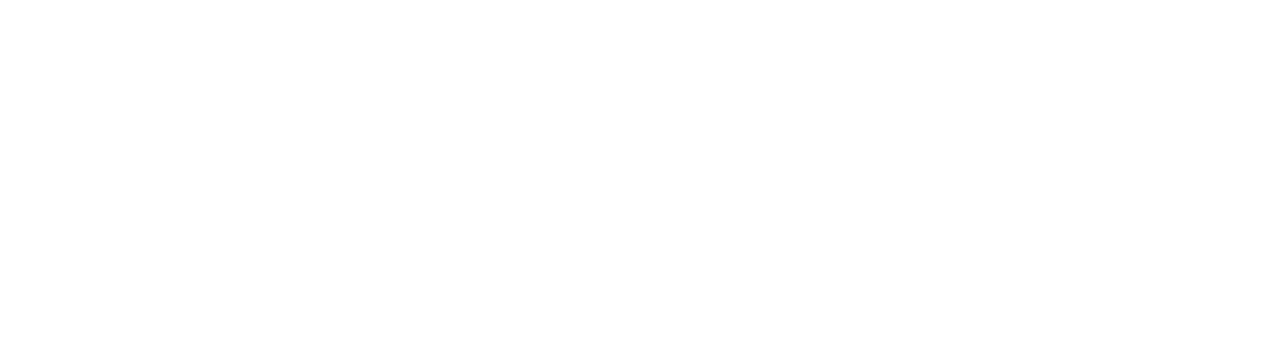
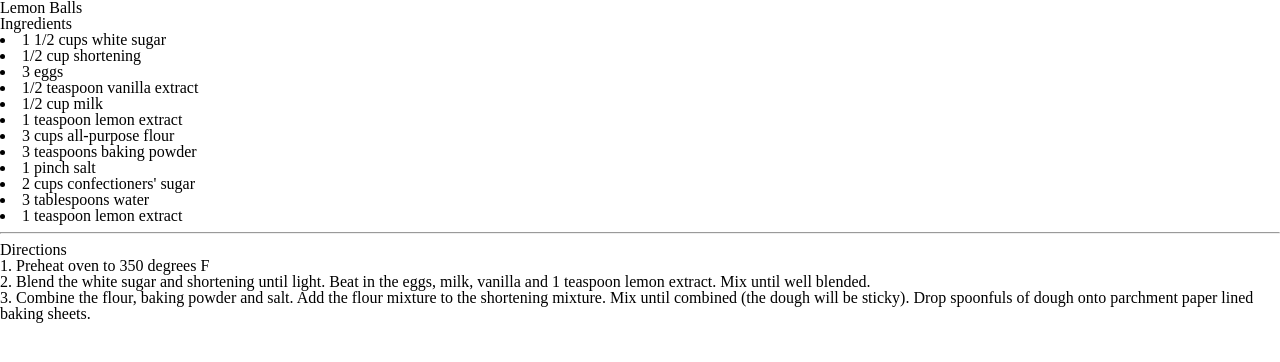
Before and after one commit to zabarzin/zabarzin.github.io, a plain HTML site: page yum/index.html in a window 1280 px wide. Drawn offline with Linux system fonts and the light colour scheme.

Commit message:
Cats-Vs-Dogs and Yum

```diff
--- a/yum/index.html
+++ b/yum/index.html
@@ -2,13 +2,36 @@
 <html>
   <head>
 
-	<title>yum!</title>
+	<title>Lemon Balls</title>
   	<!--[if lt IE 9]>
   	<script src="http://html5shiv.googlecode.com/svn/trunk/html5.js"></script>
   	<![endif]-->
   	<link rel="stylesheet" href="style.css" type="text/css" media="screen" />
   </head>
   <body>
+
+  <header><h1><strong>Lemon Balls</strong></h1></header>
+	  <strong><h2>Ingredients</h2></strong>
+
+	  <li>1 1/2 cups white sugar</li>
+	  <li>1/2 cup shortening</li>
+	  <li>3 eggs</li>
+	  <li>1/2 teaspoon vanilla extract</li>
+	  <li>1/2 cup milk</li>
+	  <li>1 teaspoon lemon extract</li>
+	  <li>3 cups all-purpose flour</li>
+	  <li>3 teaspoons baking powder</li>
+	  <li>1 pinch salt</li>
+	  <li>2 cups confectioners' sugar</li>
+	  <li>3 tablespoons water</li>
+	  <li>1 teaspoon lemon extract</li>
+	  <hr/>
+
+	  <strong><h2>Directions</h2></strong>
+
+	  <ul>1. Preheat oven to 350 degrees F</ul>
+	  <ul>2. Blend the white sugar and shortening until light. Beat in the eggs, milk, vanilla and 1 teaspoon lemon extract. Mix until well blended.</ul>
+	  <ul>3. Combine the flour, baking powder and salt. Add the flour mixture to the shortening mixture. Mix until combined (the dough will be sticky). Drop spoonfuls of dough onto parchment paper lined baking sheets.</ul>
 	<!-- This is where your page content goes-->
   </body>
 </html>
```
Also changed, not shown: cats-vs-dogs/index.html (+25 -1 lines).
